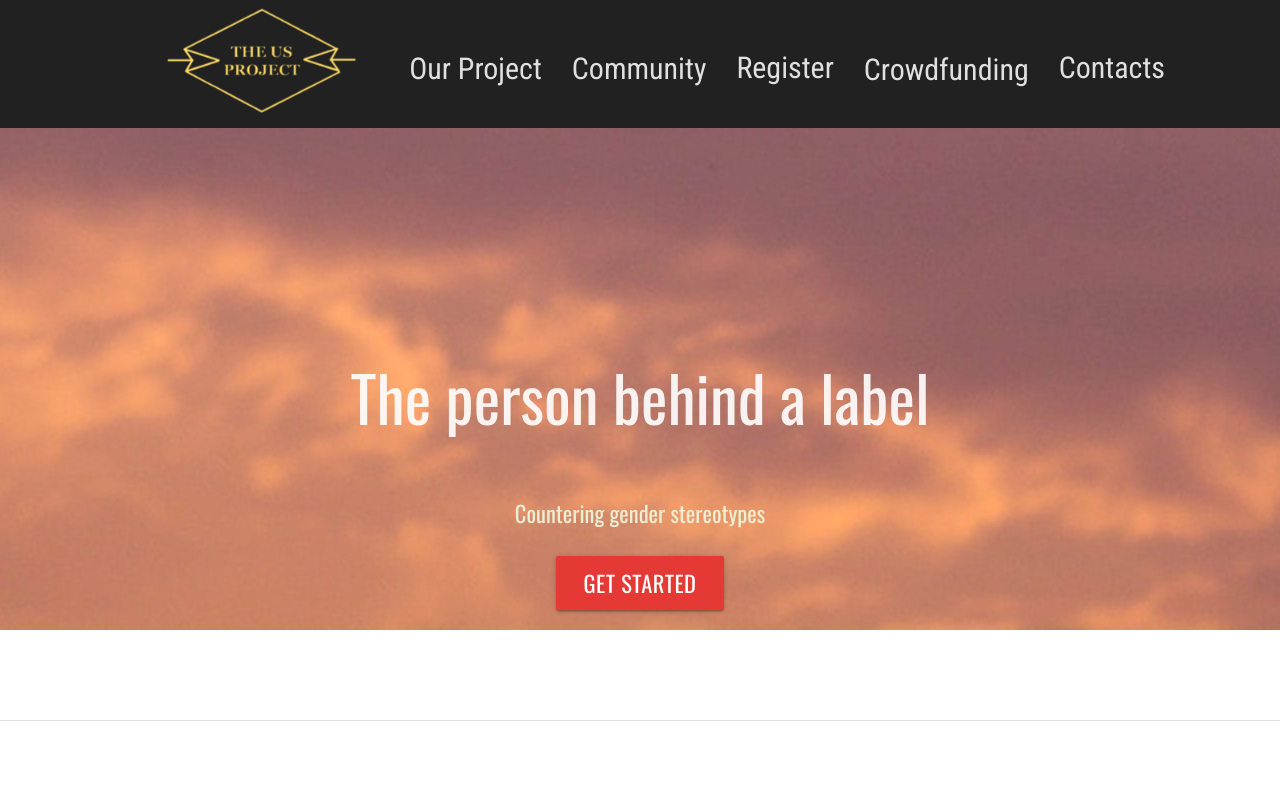
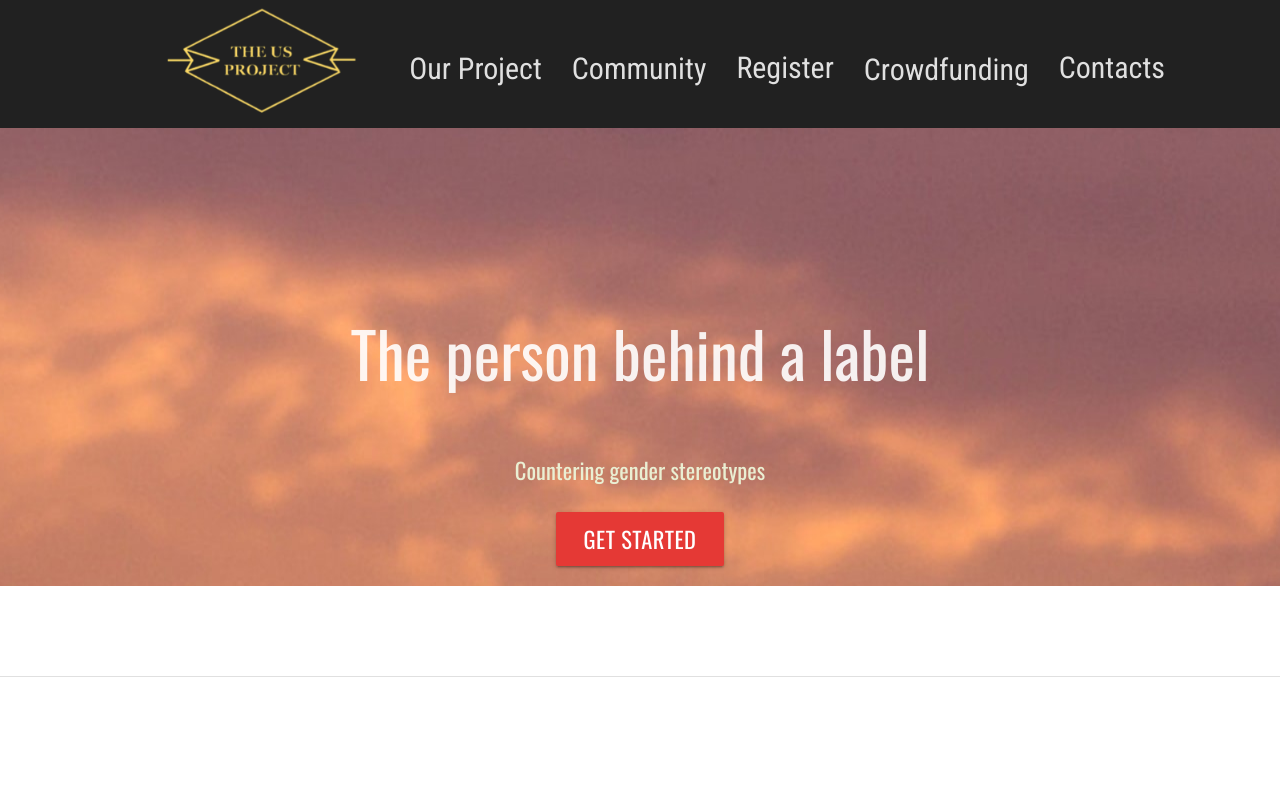
Before and after one commit to TheGenderProject/TheGenderProject.github.io, a plain HTML site: page index.html in a window 1280 px wide. Shown: the top 794 px of the page. Drawn offline with nearby package versions, Linux system fonts and the light colour scheme; a web font is replaced by a local one.

Commit message:
margin adjusted

```diff
--- a/css/style.css
+++ b/css/style.css
@@ -32,6 +32,7 @@ nav .nav-wrapper {
 }
 
 .header {
+  margin-top: 15%;
   font-family: 'Oswald', sans-serif;
 }
 
@@ -78,13 +79,15 @@ p {
 .section-intro {
   height: 100%;
   width: 100%;
-  margin-top: 20%;
 }
 
 .material-icons {
   font-size: 1em;
 }
 
+.section-intro {
+  margin-top: 120px;
+}
 .col-community {
   line-height: 1.5em;
 }
```
